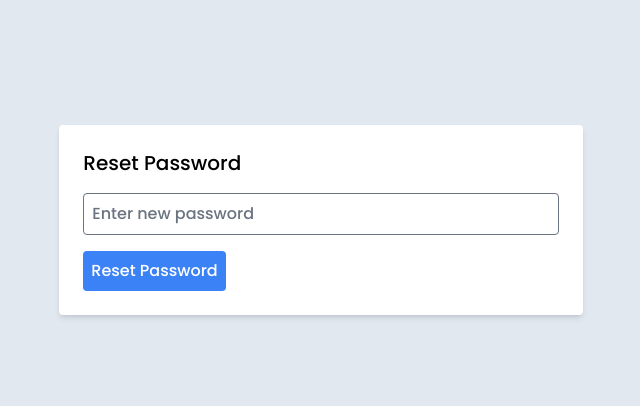
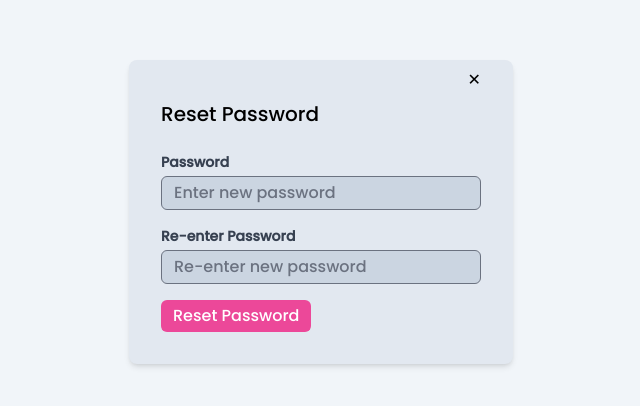
Before and after one commit to praballl/BookBreeze, a React (Vite) app in the folder Frontend/Frontend/: page /password-reset/1 in a window 1280 px wide. Shown: the part 180-586 px from the top of the page, without its empty margins (319-959 px from the left). Built offline with nearby package versions, Linux system fonts and the light colour scheme.

Commit message:
every thing is almost completed, loding in api call is still remaning

```diff
--- a/Frontend/Frontend/src/components/ResetPassword.jsx
+++ b/Frontend/Frontend/src/components/ResetPassword.jsx
@@ -1,40 +1,83 @@
-import React, { useState } from 'react';
-import axios from 'axios';
-import { useNavigate, useParams } from 'react-router-dom';
-import toast from 'react-hot-toast';
+import React, { useState } from "react";
+import axios from "axios";
+import { Link } from "react-router-dom";
+import { useNavigate, useParams } from "react-router-dom";
+import toast from "react-hot-toast";
 
 const ResetPassword = () => {
-    const [password, setPassword] = useState('');
-    const  params  = useParams();
+  const [password, setPassword] = useState("");
+  const [repassword, setRePassword] = useState("");
+  const params = useParams();
   const navigate = useNavigate();
 
   const handleSubmit = async (e) => {
     e.preventDefault();
-        let url = `http://localhost:4001/api/user/password-reset/${params.token}`
-        // console.log(url);
+    let url = `http://localhost:4001/api/user/password-reset/${params.token}`;
+
+    if(password ===repassword ){
     try {
       await axios.post(url, { password });
       toast.success("Password reset successfully.");
-            navigate('/');
+      navigate("/");
     } catch (error) {
       console.log(url);
-            toast.error("Password reset failed: " + error.response?.data?.message || error.message);
+      toast.error(
+        "Password reset failed: " + error.response?.data?.message ||
+          error.message
+      );
+    }
+} else {
+    toast.error("Password did not match.")
 }
   };
 
   return (
-        <div className="flex h-screen items-center justify-center">
-            <form onSubmit={handleSubmit} className="bg-white p-6 rounded shadow-md">
+    <div className="flex flex-col items-center justify-center  bg-slate-100 dark:bg-slate-800 h-screen w-screen">
+      <div className="bg-slate-200 dark:bg-slate-700 shadow-md rounded-lg pl-8 pr-8 pt-2 pb-8 mb-4 flex-col gap-2  flex">
+          <div className="text-end ">
+            <Link to="/">
+              <span className="cursor-pointer">✕</span>
+            </Link>
+          </div>
           <h1 className="text-xl mb-4">Reset Password</h1>
+        <form onSubmit={handleSubmit}
+        className=" flex flex-col gap-4"
+        >
+            <div>
+            <label className="block text-gray-700 text-sm font-bold mb-1" htmlFor="password">
+            Password
+          </label>
           <input
+          id="password"
             type="password"
             placeholder="Enter new password"
             value={password}
             onChange={(e) => setPassword(e.target.value)}
-                    className="w-full p-2 border rounded mb-4"
+            required
+            className="bg-slate-300 dark:bg-slate-600 dark:border-slate-700 w-80 px-3 py-1 border rounded-md outline-none"
           />
-                <button type="submit" className="bg-blue-500 text-white p-2 rounded">Reset Password</button>
+          </div>
+
+          <div>
+          <label className="block text-gray-700 text-sm font-bold mb-1" htmlFor="repassword">
+          Re-enter Password
+          </label>
+          <input
+          id="repassword"
+            type="password"
+            placeholder="Re-enter new password"
+            value={repassword}
+            onChange={(e) => setRePassword(e.target.value)}
+            required
+            className="bg-slate-300 dark:bg-slate-600 dark:border-slate-700 w-80 px-3 py-1 border rounded-md outline-none"
+          />
+          </div>
+          <button type="submit"
+          className="bg-pink-500 text-white rounded-md px-3 py-1 hover:bg-pink-700 duration-200 w-fit">
+            Reset Password
+          </button>
         </form>
+      </div>
     </div>
   );
 };
--- a/Frontend/Frontend/src/components/SendEmailForResetPass.jsx
+++ b/Frontend/Frontend/src/components/SendEmailForResetPass.jsx
@@ -40,7 +40,7 @@ const SendEmailForResetPass = () => {
         <form onSubmit={handleSubmit}
         >
         <div className="mb-4">
-          <label className="block text-gray-700 text-sm font-bold mb-2" htmlFor="email">
+          <label className="block text-gray-700 dark:text-white text-sm font-bold mb-2" htmlFor="email">
             Email
           </label>
           <input
--- a/Frontend/Frontend/src/components/Signup.jsx
+++ b/Frontend/Frontend/src/components/Signup.jsx
@@ -26,10 +26,10 @@ function Signup() {
         console.log(res);
         if (res.data) {
           toast.success(res.data.message);
-          // navigate(from, { replace: true });
+          navigate(from, { replace: true });
         }
 
-        localStorage.setItem("Users", JSON.stringify(res.data.user));
+        // localStorage.setItem("Users", JSON.stringify(res.data.user));
       })
       .catch((err) => {
         if (err.response) {
```
Also changed, not shown: 2 other files (tests, documents, lock files or other folders). Lines whose indentation alone changed are shown as unchanged.
